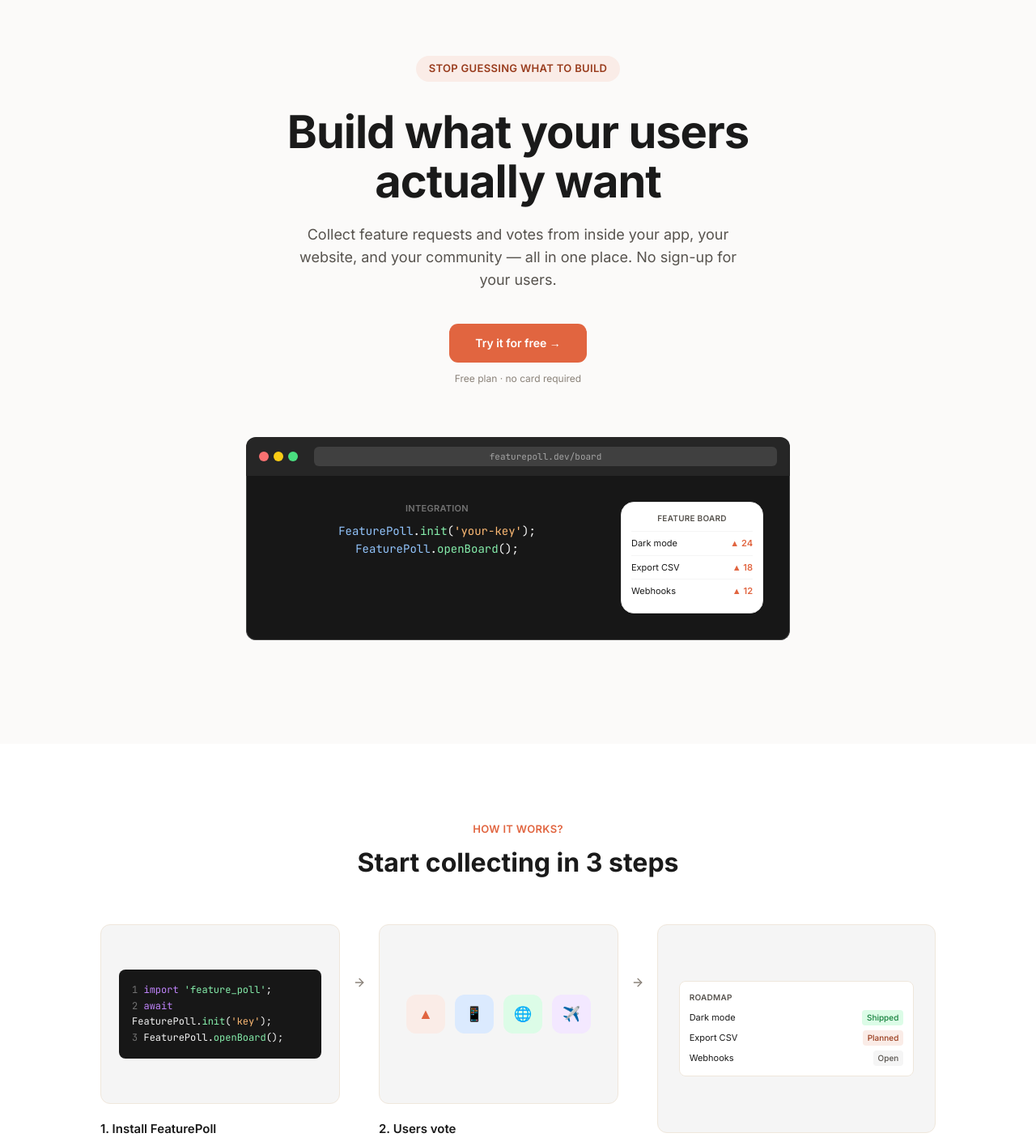
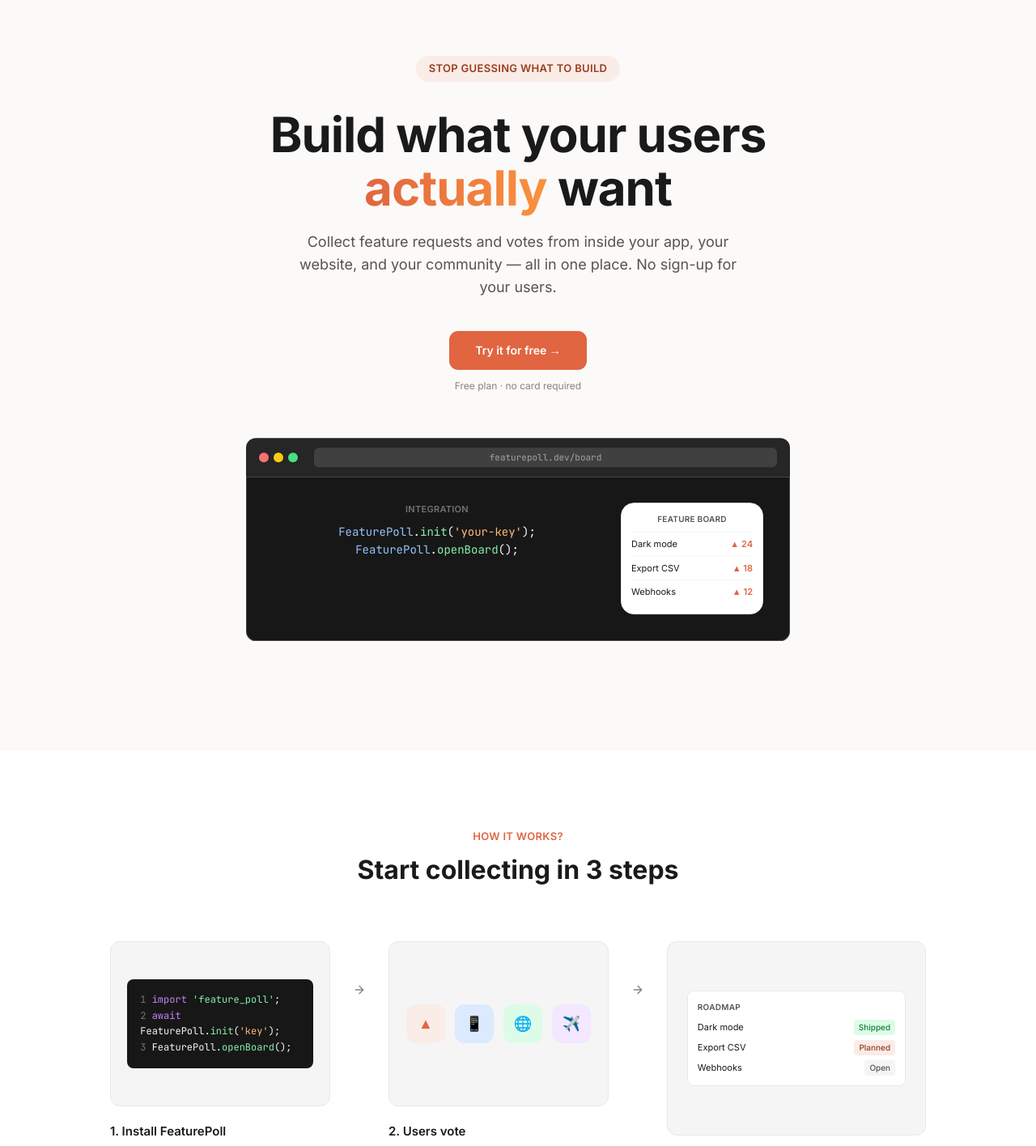
Before and after one commit to jushkinbekrashidovich/featurepoll, a Next.js app in the folder web/: page / in a window 1280 px wide. Shown: the part 100-1516 px from the top of the page at 81% size. Built offline with nearby package versions, Linux system fonts and the light colour scheme; no server answers.

Commit message:
feat: visual polish - animations, gradient text, hover effects, proper Flutter/Swift logos, smooth interactions

```diff
--- a/web/app/(marketing)/sections/Features.tsx
+++ b/web/app/(marketing)/sections/Features.tsx
@@ -45,7 +45,7 @@ export function Features() {
           {features.map((f) => (
             <div
               key={f.title}
-              className="rounded-card border border-border bg-surface p-6 pb-8"
+              className="rounded-card border border-border bg-surface p-6 pb-8 transition-all duration-200 hover:-translate-y-1 hover:shadow-md"
             >
               {/* Title + body at top */}
               <h3 className="text-[15px] font-semibold text-text mb-1.5">
@@ -56,8 +56,8 @@ export function Features() {
               </p>
 
               {/* Visual preview area — mimics the screenshot/video areas in datafa.st */}
-              <div className="rounded-lg bg-neutral-100 border border-border aspect-[16/9] flex items-center justify-center">
-                <f.icon className="w-8 h-8 text-text-faint" />
+              <div className="rounded-lg bg-gradient-to-br from-accent-tint to-neutral-100 border border-border aspect-[16/9] flex items-center justify-center">
+                <f.icon className="w-8 h-8 text-accent" />
               </div>
             </div>
           ))}
--- a/web/app/(marketing)/sections/Hero.tsx
+++ b/web/app/(marketing)/sections/Hero.tsx
@@ -19,17 +19,17 @@ export async function Hero() {
         {/* Everything centered, single column */}
         <div className="flex flex-col items-center text-center">
           {/* Eyebrow */}
-          <span className="inline-block rounded-full bg-accent-tint px-4 py-1.5 text-[13px] font-semibold uppercase text-accent-text tracking-wide mb-8">
+          <span className="animate-fade-in-up inline-block rounded-full bg-accent-tint px-4 py-1.5 text-[13px] font-semibold uppercase text-accent-text tracking-wide mb-8">
             Stop guessing what to build
           </span>
 
           {/* Headline — large and bold like datafa.st */}
-          <h1 className="text-[40px] md:text-[52px] lg:text-[56px] font-bold leading-[1.1] tracking-[-1px] text-text mb-5 max-w-3xl">
-            Build what your users actually want
+          <h1 className="animate-fade-in-up-delay-1 text-[40px] md:text-[52px] lg:text-[60px] font-bold leading-[1.1] tracking-[-1px] text-text mb-5 max-w-3xl">
+            Build what your users <span className="bg-gradient-to-r from-accent to-orange-400 bg-clip-text text-transparent">actually</span> want
           </h1>
 
           {/* Subheadline — muted, smaller */}
-          <p className="text-base md:text-lg leading-relaxed text-text-muted mb-10 max-w-xl">
+          <p className="animate-fade-in-up-delay-2 text-base md:text-lg leading-relaxed text-text-muted mb-10 max-w-xl">
             Collect feature requests and votes from inside your app, your
             website, and your community — all in one place. No sign-up for your
             users.
@@ -60,7 +60,7 @@ export async function Hero() {
           )}
 
           {/* Product mockup in a browser frame — below CTA */}
-          <div className="mt-16 w-full max-w-2xl">
+          <div className="animate-fade-in-up-delay-3 animate-float mt-16 w-full max-w-2xl">
             {/* Browser chrome */}
             <div className="rounded-t-xl bg-neutral-800 px-4 py-3 flex items-center gap-3">
               {/* Traffic light dots */}
--- a/web/app/(marketing)/sections/HowItWorks.tsx
+++ b/web/app/(marketing)/sections/HowItWorks.tsx
@@ -35,7 +35,7 @@ export function HowItWorks() {
           {steps.map((step, i) => (
             <div key={step.num} className="flex items-start">
               {/* Card */}
-              <div className="flex-1">
+              <div className="flex-1 transition-all duration-200 hover:scale-105 hover:shadow-lg rounded-card p-3">
                 {/* Image/visual placeholder area */}
                 <div className="rounded-card bg-neutral-100 border border-border aspect-[4/3] mb-5 flex items-center justify-center overflow-hidden">
                   {step.num === 1 && (
--- a/web/app/(marketing)/sections/Pricing.tsx
+++ b/web/app/(marketing)/sections/Pricing.tsx
@@ -24,13 +24,13 @@ export function Pricing() {
           Start free, upgrade when you&apos;re ready.
         </p>
 
-        <div className="grid grid-cols-1 md:grid-cols-2 gap-6 max-w-2xl mx-auto">
+        <div className="grid grid-cols-1 md:grid-cols-2 gap-6 max-w-2xl mx-auto items-center">
           {plans.map((plan) => (
             <div
               key={plan.name}
-              className={`rounded-card border p-8 ${
+              className={`rounded-card border p-8 transition-all duration-200 hover:shadow-lg ${
                 plan.highlighted
-                  ? "border-accent border-2 relative"
+                  ? "border-accent border-2 relative scale-105 shadow-md bg-gradient-to-b from-white to-accent-tint/30"
                   : "border-border"
               }`}
             >
--- a/web/app/globals.css
+++ b/web/app/globals.css
@@ -2,6 +2,45 @@
 @tailwind components;
 @tailwind utilities;
 
+html {
+  scroll-behavior: smooth;
+}
+
+::selection {
+  background: #FAECE7;
+  color: #993C1D;
+}
+
 body {
   @apply bg-page text-text font-sans antialiased;
 }
+
+@keyframes fade-in-up {
+  from { opacity: 0; transform: translateY(20px); }
+  to { opacity: 1; transform: translateY(0); }
+}
+
+@keyframes float {
+  0%, 100% { transform: translateY(0px); }
+  50% { transform: translateY(-8px); }
+}
+
+.animate-fade-in-up {
+  animation: fade-in-up 0.6s ease-out both;
+}
+
+.animate-fade-in-up-delay-1 {
+  animation: fade-in-up 0.6s ease-out 0.15s both;
+}
+
+.animate-fade-in-up-delay-2 {
+  animation: fade-in-up 0.6s ease-out 0.3s both;
+}
+
+.animate-fade-in-up-delay-3 {
+  animation: fade-in-up 0.6s ease-out 0.45s both;
+}
+
+.animate-float {
+  animation: float 4s ease-in-out infinite;
+}
--- a/web/components/public/public-board.tsx
+++ b/web/components/public/public-board.tsx
@@ -149,10 +149,10 @@ function VoteButton({
       onClick={onClick}
       disabled={loading}
       aria-label={voted ? "Remove vote" : "Vote"}
-      className={`flex min-w-[48px] flex-col items-center rounded-lg border px-2.5 py-1.5 transition-colors active:scale-95 ${
+      className={`flex min-w-[48px] flex-col items-center rounded-lg border px-2.5 py-1.5 transition-all duration-200 active:scale-95 ${
         voted
-          ? "border-accent bg-accent-tint text-accent"
-          : "border-border bg-white text-text-muted hover:border-accent hover:text-accent"
+          ? "border-accent bg-accent-tint text-accent scale-110 shadow-sm"
+          : "border-border bg-white text-text-muted hover:border-accent hover:text-accent hover:scale-105"
       } ${loading ? "opacity-50 cursor-not-allowed" : "cursor-pointer"}`}
     >
       <svg
@@ -185,7 +185,7 @@ function PostRow({
   votingId: string | null;
 }) {
   return (
-    <div className="flex items-center gap-4 rounded-lg border border-border bg-white px-4 py-3 shadow-sm">
+    <div className="flex items-center gap-4 rounded-lg border border-border bg-white px-4 py-3 shadow-sm transition-all duration-200 hover:shadow-md hover:-translate-y-0.5">
       {/* Text area */}
       <div className="min-w-0 flex-1">
         <p className="truncate text-sm font-semibold text-text">{post.title}</p>
@@ -379,23 +379,23 @@ export function PublicBoard({
             <span className="shrink-0 text-base font-bold text-text truncate max-w-[160px] sm:max-w-xs">
               {projectName}
             </span>
-            <nav className="flex items-center gap-1" aria-label="Board tabs">
+            <nav className="flex items-center gap-1 border-b border-transparent" aria-label="Board tabs">
               <button
                 onClick={() => setTab("requests")}
-                className={`rounded-md px-3 py-1.5 text-sm font-medium transition-colors ${
+                className={`px-4 py-2 text-sm font-medium transition-all border-b-2 ${
                   tab === "requests"
-                    ? "bg-accent-tint text-accent"
-                    : "text-text-muted hover:text-text"
+                    ? "border-accent text-accent"
+                    : "border-transparent text-text-muted hover:text-text hover:border-neutral-300"
                 }`}
               >
                 Feature Requests
               </button>
               <button
                 onClick={() => setTab("roadmap")}
-                className={`rounded-md px-3 py-1.5 text-sm font-medium transition-colors ${
+                className={`px-4 py-2 text-sm font-medium transition-all border-b-2 ${
                   tab === "roadmap"
-                    ? "bg-accent-tint text-accent"
-                    : "text-text-muted hover:text-text"
+                    ? "border-accent text-accent"
+                    : "border-transparent text-text-muted hover:text-text hover:border-neutral-300"
                 }`}
               >
                 Roadmap
@@ -489,7 +489,7 @@ export function PublicBoard({
 
                   {/* Success message */}
                   {submitted && (
-                    <p className="text-xs text-success font-medium">
+                    <p className="text-xs text-success font-medium animate-fade-in-up">
                       ✓ Request submitted!
                     </p>
                   )}
```
Also changed, not shown: web/components/app/share-page-client.tsx (+26 -8 lines).
